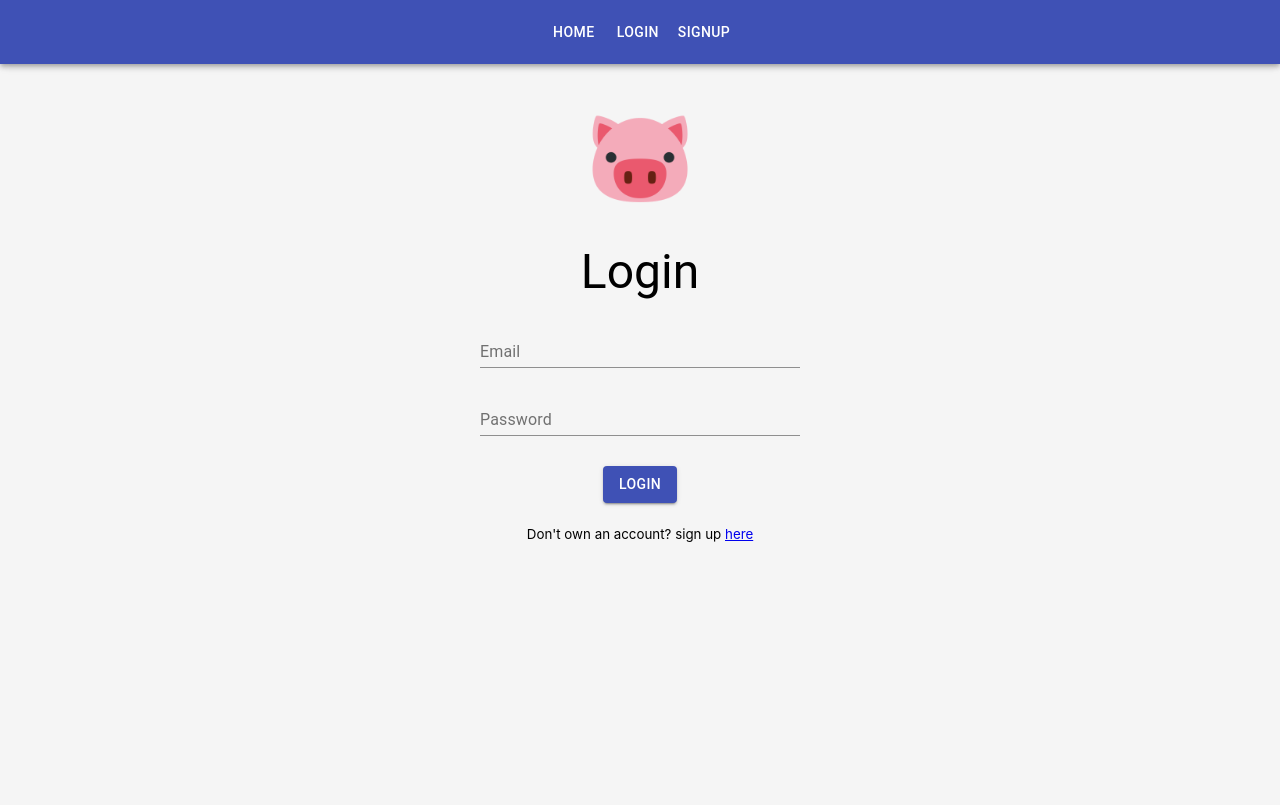
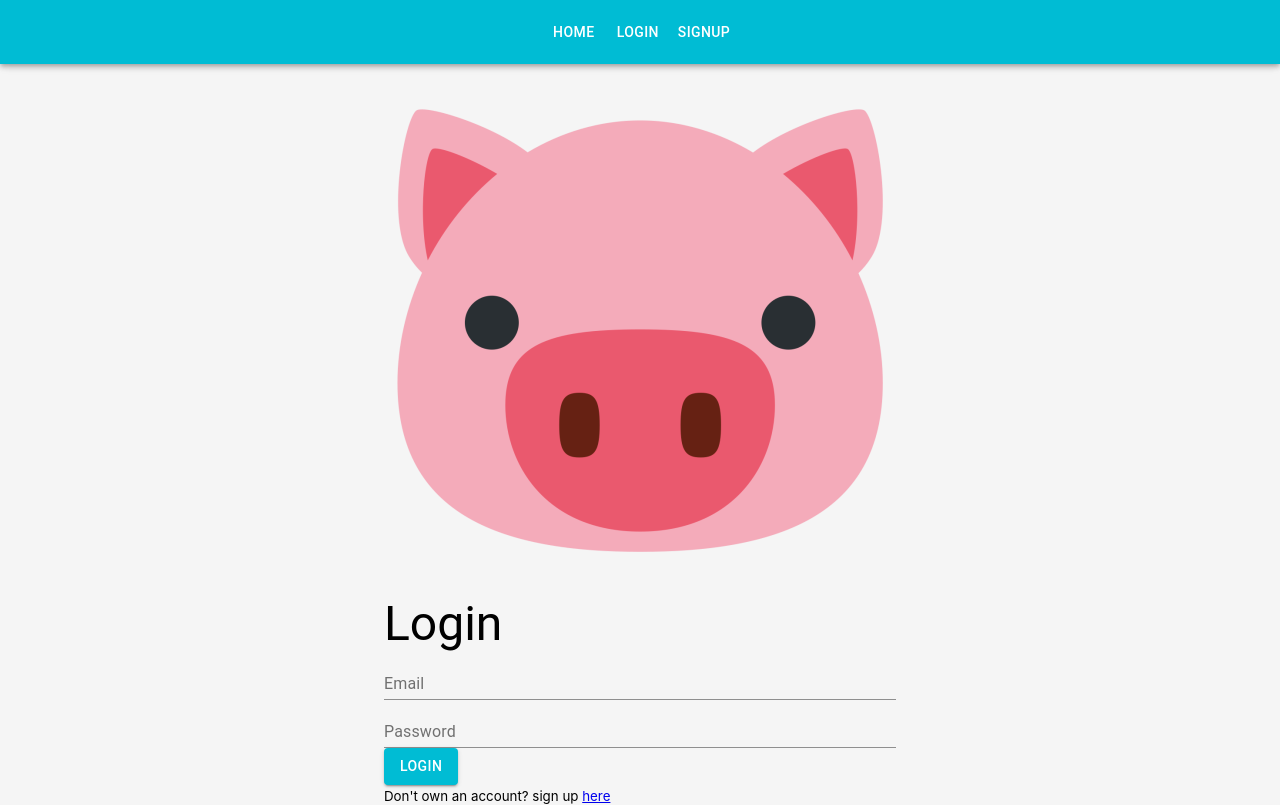
Before and after one commit to adrianrramos/Mock-Social-Frontend, a React (Create React App) app: page /login in a window 1280 px wide. Built offline with nearby package versions, Linux system fonts and the light colour scheme.

Commit message:
refactor theming

```diff
--- a/src/App.js
+++ b/src/App.js
@@ -3,15 +3,34 @@
 import history from "./history";
 
 import "./App.css";
+import { createMuiTheme, ThemeProvider } from "@material-ui/core/styles";
 import Home from "./pages/Home";
 import Login from "./pages/Login";
 import Signup from "./pages/Signup";
 import NavBar from "./components/NavBar";
 
+const theme = createMuiTheme({
+  palette: {
+    primary: {
+      light: "#33c9dc",
+      main: "#00bcd4",
+      dark: "#008394",
+      contrastText: "#fff",
+    },
+    secondary: {
+      light: "#ff6333",
+      main: "#ff3d00",
+      dark: "#b22a00",
+      contrastText: "#fff",
+    },
+  },
+});
+
 export class App extends Component {
   render() {
     return (
       <div className="app-body">
+        <ThemeProvider theme={theme}>
           <Router history={history}>
             <div className="container">
               <NavBar />
@@ -22,6 +41,7 @@
               </Switch>
             </div>
           </Router>
+        </ThemeProvider>
       </div>
     );
   }
--- a/src/pages/Login.js
+++ b/src/pages/Login.js
@@ -109,28 +109,28 @@
 };
 
 const useStyles = makeStyles({
-  form: {
-    textAlign: "center",
-  },
-  pageTitle: {
-    marginBottom: 10,
-  },
-  imgLogo: {
-    width: 100,
-    height: "auto",
-    margin: "30px auto",
-  },
-  textFeild: {
-    margin: "10px auto",
-  },
-  button: {
-    margin: "20px auto",
-    textAlign: "center",
-  },
-  customError: {
-    color: "red",
-  },
-  progress: {},
+  // form: {
+  //   textAlign: "center",
+  // },
+  // pageTitle: {
+  //   marginBottom: 10,
+  // },
+  // imgLogo: {
+  //   width: 100,
+  //   height: "auto",
+  //   margin: "30px auto",
+  // },
+  // textFeild: {
+  //   margin: "10px auto",
+  // },
+  // button: {
+  //   margin: "20px auto",
+  //   textAlign: "center",
+  // },
+  // customError: {
+  //   color: "red",
+  // },
+  // progress: {},
 });
 
 Login.propTypes = {
```
Lines whose indentation alone changed are shown as unchanged.
